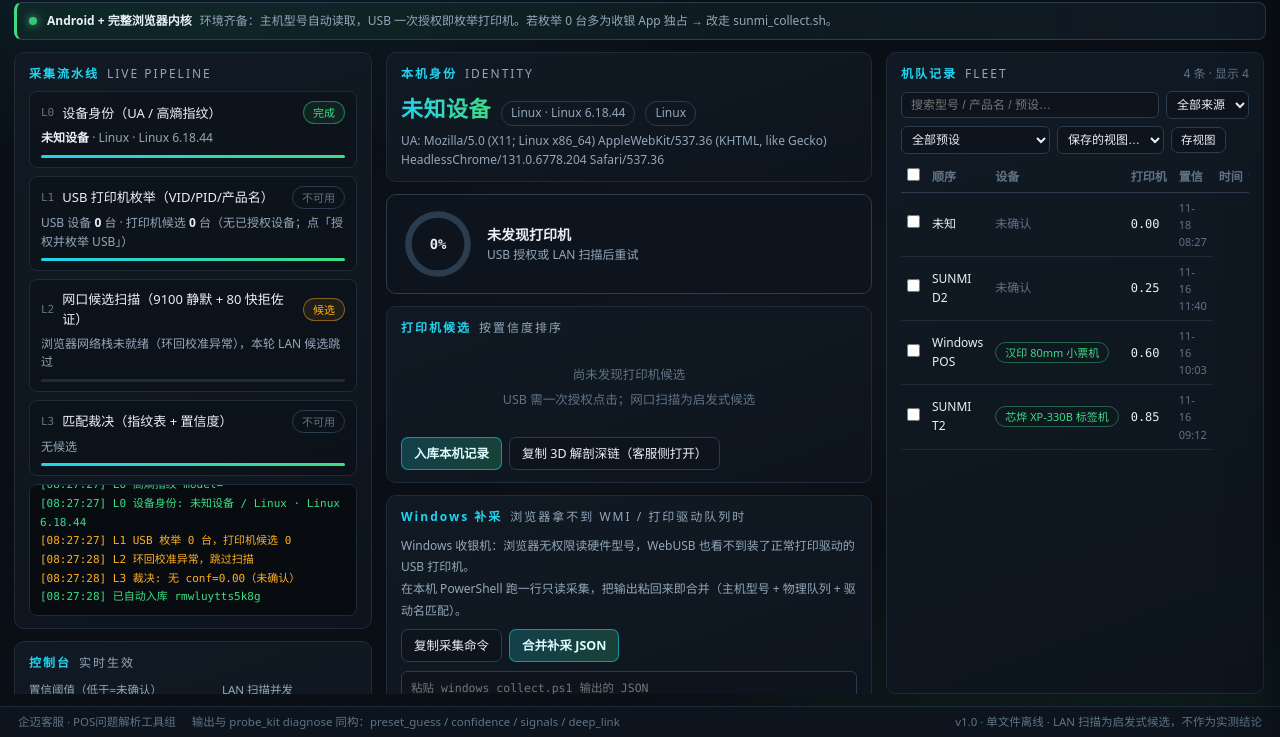
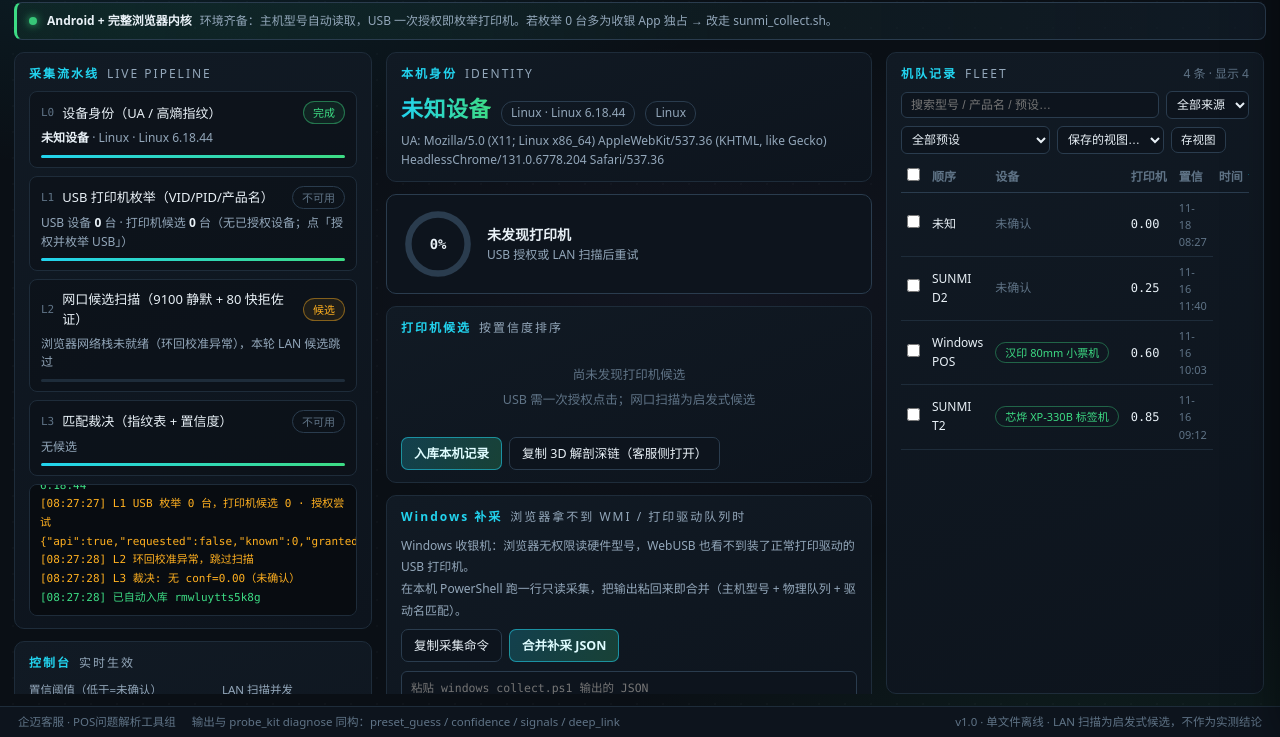
Before and after one commit to jiabinsun079-hue/pos-fingerprint, a plain HTML site: page index.html in a window 1280 px wide. Shown: the part 63-800 px from the top of the page. Drawn offline with Linux system fonts and the light colour scheme.

Commit message:
fix(usb): 把授权尝试结果(api/requested/known/granted/error)记入 usb_auth 信号与记录并随回传包发出；环境横幅区分无WebUSB与WebUSB可用但高熵缺失，无选择框时明示走adb补采

```diff
--- a/index.html
+++ b/index.html
@@ -327,7 +327,7 @@ var BRAND_RULES = [
 var VID_PID = {}; /* '0xvid:0xpid': {preset,conf,evidence}。仅 AI 修订包带真机证据回灌，未实测不写。 */
 var SUNMI_MODELS = ['T2','T2s','T2 Lite','D2','D2s','D3','V2 Pro','V2','K2','M2','M2 Max','T1','T1 Host'];
 var state = {
-  host:null, usb:[], lan:[], spooler:[], bt:null, printers:[], guess:null, conf:0, signals:[],
+  host:null, usb:[], lan:[], spooler:[], bt:null, printers:[], guess:null, conf:0, signals:[], usbAttempt:null,
   ctl:{thr:0.6, con:32, to:1200, mode:'auto', net:'192.168.1.0/24', lan:true, bt:true, auto:true, open:false, report:false},
   records:[], views:[], manual:[], search:'', fSrc:'', fPreset:'', sort:{key:'ts', dir:-1}, bulk:{},
   running:false, last:null
@@ -387,8 +387,10 @@ function detectEnv(){
     e.msg='浏览器读不到硬件型号（WMI），也看不到装了正常打印驱动的 USB 打印机。在本机跑 windows_collect.ps1，输出粘到下方「Windows 补采」合并；或直接用 probe_kit diagnose。'; e.act='ps'; }
   else if(e.android&&e.webview){ e.level='warn'; e.title='应用内预览 / WebView 内核';
     e.msg='USB 枚举与高熵指纹可能不可用：试右上角 ⋯「在浏览器 / Chrome 打开」；若打印机被收银 App 独占，由客服侧远程协助跑 sunmi_collect.sh（adb 只读，不受独占影响）。'; }
-  else if(!e.usb||!e.uaData){ e.level='warn'; e.title='浏览器内核能力不全';
-    e.msg='WebUSB 或高熵指纹不可用（旧内核/被禁用）。型号仍可由 UA 解析；打印机走补采脚本：Windows 用 windows_collect.ps1，商米用 sunmi_collect.sh。'; }
+  else if(!e.usb){ e.level='warn'; e.title='无 WebUSB · 旧内核/容器';
+    e.msg='此浏览器/容器没有 WebUSB（WebView 常见），无法枚举 USB 打印机。型号仍可由 UA 解析；打印机走补采脚本：Windows 用 windows_collect.ps1，商米用 sunmi_collect.sh（adb 只读，不受收银 App 独占影响）。'; }
+  else if(!e.uaData){ e.level='warn'; e.title='WebUSB 可用 · 高熵指纹缺失';
+    e.msg='WebUSB 在：点「授权并枚举 USB」可枚举打印机。但读不到主机型号（无 userAgentData 高熵值，UA 可能被容器改写为 iPad/iOS）→ 主机型号走 sunmi_collect.sh / windows_collect.ps1 补采。若点授权后没有选择框弹出，多为 WebView 选择器不可用或打印机被收银服务独占 → 同样走 adb 补采（失败原因会记入回传包）。'; }
   else { e.level='ok'; e.title='Android + 完整浏览器内核';
     e.msg='环境齐备：主机型号自动读取，USB 一次授权即枚举打印机。若枚举 0 台多为收银 App 独占 → 改走 sunmi_collect.sh。'; }
   if(e.secure && e.proto==='https:'){ e.lanHttps=true; e.msg+='（https 托管：浏览器禁混合内容，LAN 启发式自动关闭；USB/型号主路不受影响。）'; }
@@ -431,21 +433,30 @@ async function readUsbDevices(list){
   return out;
 }
 async function collectUsb(request){
-  if(!navigator.usb){ setStage(1,'na','此浏览器/容器无 WebUSB（WebView 常见）→ 走 adb 采集脚本或 LAN 候选',0); $('capUsb').className='cap off'; $('capUsb').textContent='WebUSB ✗'; trace('L1 WebUSB 不可用', 'warn'); return []; }
+  if(!navigator.usb){ state.usbAttempt={api:false, requested:!!request, known:0, granted:0, error:null}; setStage(1,'na','此浏览器/容器无 WebUSB（WebView 常见）→ 走 adb 采集脚本或 LAN 候选',0); $('capUsb').className='cap off'; $('capUsb').textContent='WebUSB ✗'; trace('L1 WebUSB 不可用', 'warn'); return []; }
   $('capUsb').className='cap on'; $('capUsb').textContent='WebUSB ✓';
   setStage(1,'run','枚举中…',40);
   var devs=[];
+  var attempt={api:true, requested:!!request, known:0, granted:0, error:null};
   try{
     devs=await navigator.usb.getDevices();
-    if(request || devs.length===0){
-      if(request){ var nd=await navigator.usb.requestDevice({filters:[]}); if(nd) devs=devs.concat([nd]); }
+    attempt.known=devs.length;
+    if(request){
+      var nd=await navigator.usb.requestDevice({filters:[]});
+      if(nd){ devs=devs.concat([nd]); attempt.granted=1; }
     }
-  }catch(e){ trace('L1 枚举/授权: '+e.message, 'warn'); }
+  }catch(e){ attempt.error=(e&&e.name?e.name+': ':'')+(e&&e.message?e.message:String(e)); trace('L1 枚举/授权: '+attempt.error, 'warn'); }
+  state.usbAttempt=attempt;
   var recs=await readUsbDevices(devs);
   state.usb=recs;
   var printers=recs.filter(function(r){ return r.printerClass || matchText(r.productName) || matchText(r.manufacturerName); });
-  setStage(1, recs.length?'done':'na', 'USB 设备 <b>'+recs.length+'</b> 台 · 打印机候选 <b>'+printers.length+'</b> 台'+(recs.length?'':'（无已授权设备；点「授权并枚举 USB」）'),100);
-  trace('L1 USB 枚举 '+recs.length+' 台，打印机候选 '+printers.length, recs.length?'ok':'warn');
+  var hint;
+  if(recs.length) hint='';
+  else if(attempt.error) hint='（授权/枚举报错：'+attempt.error+' → 走 sunmi_collect.sh / windows_collect.ps1 补采）';
+  else if(attempt.requested && !attempt.granted) hint='（点了授权但选择器未返回设备：WebView 选择器不可用或被收银服务独占 → 走 adb 补采）';
+  else hint='（无已授权设备；点「授权并枚举 USB」）';
+  setStage(1, recs.length?'done':'na', 'USB 设备 <b>'+recs.length+'</b> 台 · 打印机候选 <b>'+printers.length+'</b> 台'+hint,100);
+  trace('L1 USB 枚举 '+recs.length+' 台，打印机候选 '+printers.length+' · 授权尝试 '+JSON.stringify(attempt), recs.length?'ok':'warn');
   recs.forEach(function(r){ trace('   usb '+hex4(r.vendorId)+':'+hex4(r.productId)+' '+(r.productName||'(无产品名)')+(r.printerClass?' [class7]':''), 'info'); });
   return recs;
 }
@@ -535,6 +546,14 @@ function matchAll(){
   state.conf = best?best.conf:0;
   state.signals=[];
   if(state.host) state.signals.push({src:'ua', value:(state.host.model||state.host.kind)+(state.host.sunmi?' (SUNMI 候选)':'')});
+  if(state.usbAttempt){ var a=state.usbAttempt;
+    var av = a.api===false ? '无 WebUSB API（容器/旧内核）'
+      : a.error ? ('授权/枚举报错 '+a.error)
+      : a.granted ? ('授权成功 +'+a.granted+' 台')
+      : a.requested ? ('点了授权但选择器无设备返回（已知 '+a.known+' 台）→ WebView 选择器不可用或被独占')
+      : ('未点授权 · 已授权设备 '+a.known+' 台');
+    state.signals.push({src:'usb_auth', value:av});
+  }
   cands.forEach(function(c){ state.signals.push({src:c.attach, value:c.name+' → '+(c.preset||'未知')+' @'+c.conf.toFixed(2)}); });
   setStage(3, confirmed?'done':(cands.length?'warn':'na'), confirmed?('裁决 <b>'+PRESET_META[best.preset].name+'</b> @'+best.conf.toFixed(2)): (cands.length?'最佳候选未过阈值 '+thr.toFixed(2)+' → 未确认':'无候选'),100);
   trace('L3 裁决: '+(state.guess||'无')+' conf='+state.conf.toFixed(2)+(confirmed?'（过阈值）':'（未确认）'), confirmed?'ok':'warn');
@@ -564,7 +583,7 @@ function renderIdentity(){
 /* ---------- 记录 / 机队 ---------- */
 function buildRecord(label){
   var r={v:1, id:'r'+Date.now().toString(36)+Math.random().toString(36).slice(2,6), ts:new Date().toISOString(), label:label||'real',
-    host:state.host, printers:state.printers, lan:state.lan, preset_guess:state.guess, confidence:state.conf, signals:state.signals,
+    host:state.host, printers:state.printers, lan:state.lan, preset_guess:state.guess, confidence:state.conf, signals:state.signals, usb_auth:state.usbAttempt,
     env:state.env?{proto:state.env.proto, secure:state.env.secure, usb:state.env.usb, uaData:state.env.uaData, webview:state.env.webview, level:state.env.level, lanHttps:!!state.env.lanHttps}:null,
     source:'device_fingerprint', note:''};
   r.deep_link = TRAINER_URI + '#preset='+(state.guess||'xp58')+'&mode=data';
@@ -732,7 +751,7 @@ function trainerPlan(pathname){ return {open: String(pathname).indexOf('/printer
 var HANDOFF_AI = [
 '【给 AI 的指令 · 嵌套于回传包】',
 '你收到的是「门店设备指纹自检台」device_fingerprint.html 的回传包。请按序执行：',
-'1 解析【结果 JSON】：records 为机队记录（schema v1：host/printers/preset_guess/confidence/signals/env/deep_link）；env 说明采集载体能力（secure/usb/uaData/webview），降级载体的数据不得当作全能力实测。',
+'1 解析【结果 JSON】：records 为机队记录（schema v1：host/printers/preset_guess/confidence/signals/usb_auth/env/deep_link）；env 说明采集载体能力（secure/usb/uaData/webview），降级载体的数据不得当作全能力实测；usb_auth 记录 USB 授权尝试（api/requested/known/granted/error），error 非空或 requested 且 granted=0 即 WebUSB 选择器在该载体不可用或被独占，须走 adb 补采，不得当作"无打印机"。',
 '2 裁决核对：confidence≥0.6 才视为已确认；LAN 启发式 0.25 与标签词 0.3 均为未实测候选；VID/PID 0.9 须带 evidence。',
 '3 结合项目 D:\\craft-anything\\POS问题解析\\printer_probe\\ 的 probe_kit.py（BRAND_RULES/VID_PID/diagnose/stuck_map）与 printer_3d/printer_teardown_3d.html 深链分析卡点；需真机验证时给出 matrix --interactive 待测清单，不得虚构实测。',
 '4 如需修订：产出修订包 JSON {"v":1,"source":"ai_revision","vid_pid":{"0xvvvv:0xpppp":{"preset":"xp330b","conf":0.9,"evidence":"真机实测…"}},"overrides":[{"id":"记录id","preset":"xp58","conf":0.85,"reason":"…"}]}，交客服/门店粘回自检台「应用 AI 修订包」生效；同时同步修改 probe_kit.py 与 device_fingerprint.html 的对应表，并重跑 _device.mjs/_diag.mjs/_verify.mjs/_matrix.mjs 回归。',
```
